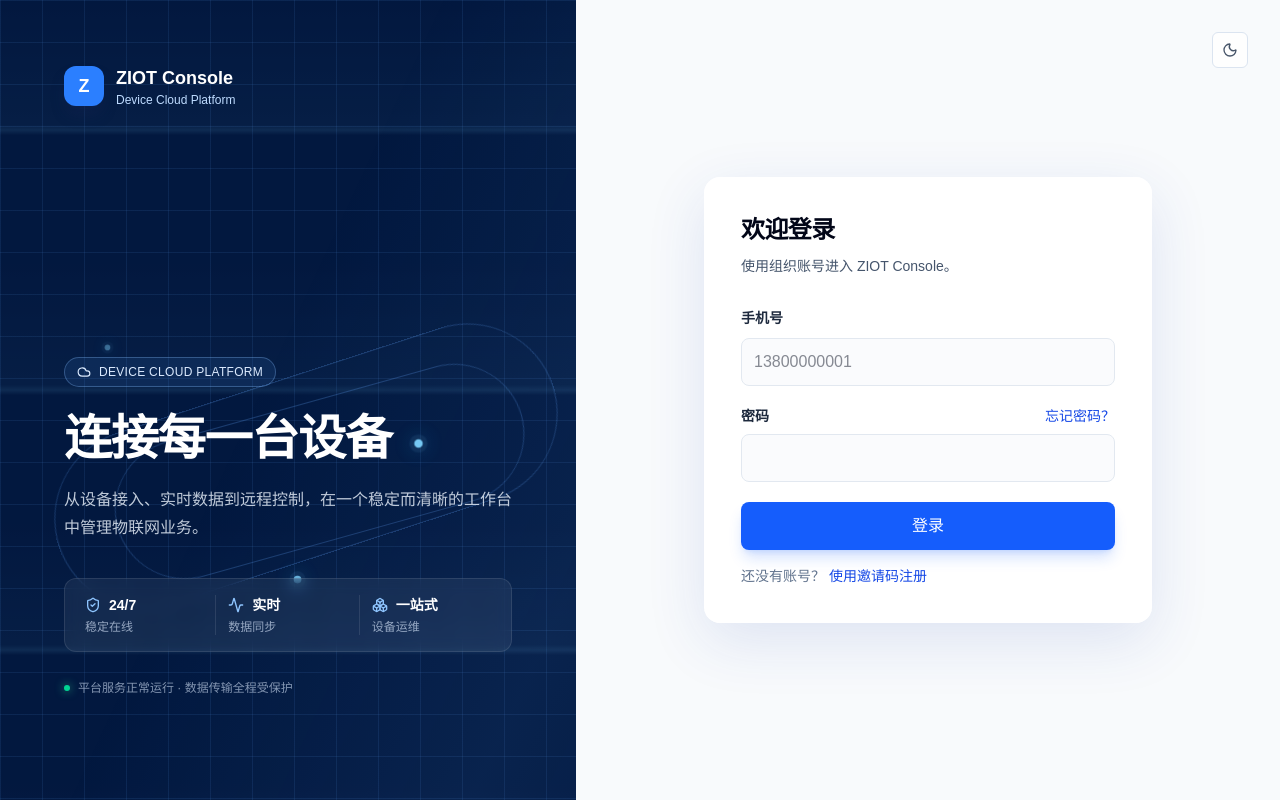
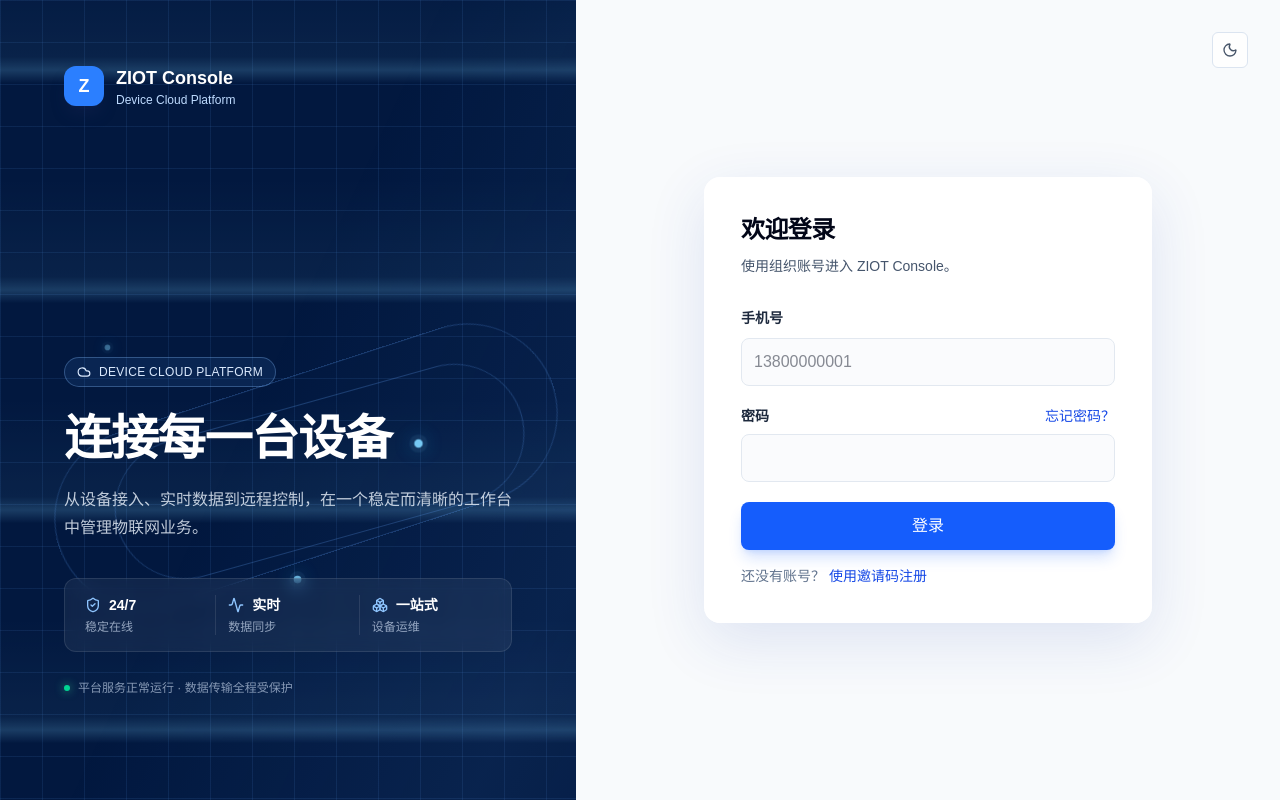
Before and after one commit to LeoKemp223/ziot, a Next.js app in the folder apps/web/: page /login in a window 1280 px wide. Built offline with nearby package versions, Linux system fonts and the light colour scheme.

Commit message:
fix(web): make auth background motion visible

```diff
--- a/apps/web/app/globals.css
+++ b/apps/web/app/globals.css
@@ -43,17 +43,18 @@
 
 .auth-shell { background: #eef4fc; }
 .auth-content { background: #f8fafc; }
-.auth-visual { background: #02183f; background-image: linear-gradient(rgba(96,165,250,.1) 1px, transparent 1px), linear-gradient(90deg, rgba(96,165,250,.1) 1px, transparent 1px); background-size: 42px 42px; }
+.auth-visual { background: #02183f; background-image: linear-gradient(rgba(96,165,250,.1) 1px, transparent 1px), linear-gradient(90deg, rgba(96,165,250,.1) 1px, transparent 1px); background-size: 42px 42px; animation: auth-grid-drift 18s linear infinite; }
 .auth-visual::after { position:absolute; inset:0; content:""; background: linear-gradient(115deg, transparent 25%, rgba(96,165,250,.08) 50%, transparent 75%); background-size:220% 100%; animation: auth-light-sweep 12s ease-in-out infinite; pointer-events:none; }
 .auth-orbit { position:absolute; border:1px solid rgba(96,165,250,.25); border-radius:999px; transform:rotate(-18deg); animation: auth-orbit-drift 14s ease-in-out infinite; }
 .auth-orbit-one { width:520px; height:180px; left:8%; top:47%; }
 .auth-orbit-two { width:420px; height:140px; left:18%; top:51%; animation-delay:-5s; animation-duration:18s; }
-.auth-scanline { position:absolute; inset:0; background:linear-gradient(to bottom, transparent 0%, rgba(125,211,252,.06) 48%, rgba(125,211,252,.18) 50%, transparent 52%); background-size:100% 260px; animation:auth-scan 9s linear infinite; opacity:.55; pointer-events:none; }
+.auth-scanline { position:absolute; inset:0; background:linear-gradient(to bottom, transparent 0%, rgba(125,211,252,.08) 44%, rgba(125,211,252,.28) 50%, transparent 56%); background-size:100% 220px; animation:auth-scan 6s linear infinite; opacity:.7; pointer-events:none; }
 .auth-node { position:absolute; width:7px; height:7px; border-radius:50%; background:#7dd3fc; box-shadow:0 0 0 4px rgba(125,211,252,.08), 0 0 18px rgba(56,189,248,.9); animation:auth-pulse 3s ease-in-out infinite; }
 .auth-node-one { left:18%; top:43%; }
 .auth-node-two { left:72%; top:55%; animation-delay:-1.2s; }
 .auth-node-three { left:51%; top:72%; animation-delay:-2.1s; }
 @keyframes auth-light-sweep { 0%, 100% { background-position: 180% 0; } 50% { background-position: -20% 0; } }
+@keyframes auth-grid-drift { from { background-position: 0 0, 0 0; } to { background-position: 42px 42px, 42px 42px; } }
 @keyframes auth-scan { from { background-position: 0 -260px; } to { background-position: 0 100%; } }
 @keyframes auth-orbit-drift { 0%, 100% { transform:rotate(-18deg) translate3d(0,0,0); } 50% { transform:rotate(-14deg) translate3d(12px,-8px,0); } }
 @keyframes auth-pulse { 0%, 100% { opacity:.45; transform:scale(.8); } 50% { opacity:1; transform:scale(1.25); } }
```
